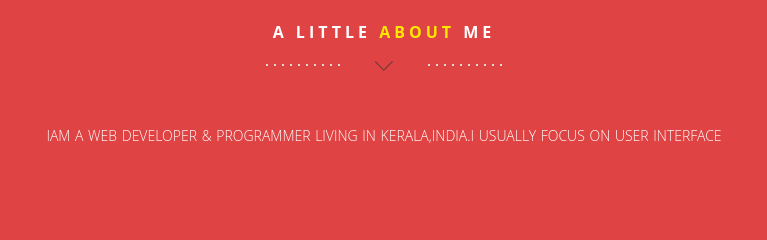
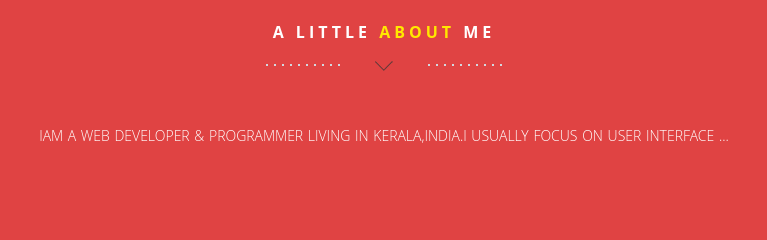
Before and after one commit to MUHAMMED-FARIZ-KP/personal-fariz, a plain HTML site: page personal/index.html in a window 1280 px wide. Shown: the part 940-1180 px from the top of the page, 256-1023 px from the left. Drawn offline with nearby package versions, Linux system fonts and the light colour scheme; some packages are replaced by stand-ins of ours.

Commit message:
edited he he

```diff
--- a/personal/index.html
+++ b/personal/index.html
@@ -107,7 +107,7 @@
               <div class="col-md-8 col-md-offset-2 wp1">
                 <h1 class="arrow">A little <span>about</span> me</h1><!-- Headline -->
 				<!-- about / welcome text -->
-                <p>IAM A WEB DEVELOPER & PROGRAMMER LIVING IN KERALA,INDIA.I USUALLY FOCUS ON USER INTERFACE  </p>
+                <p>IAM A WEB DEVELOPER & PROGRAMMER LIVING IN KERALA,INDIA.I USUALLY FOCUS ON USER INTERFACE ... </p>
               </div>
             </div>
           </div>
```
